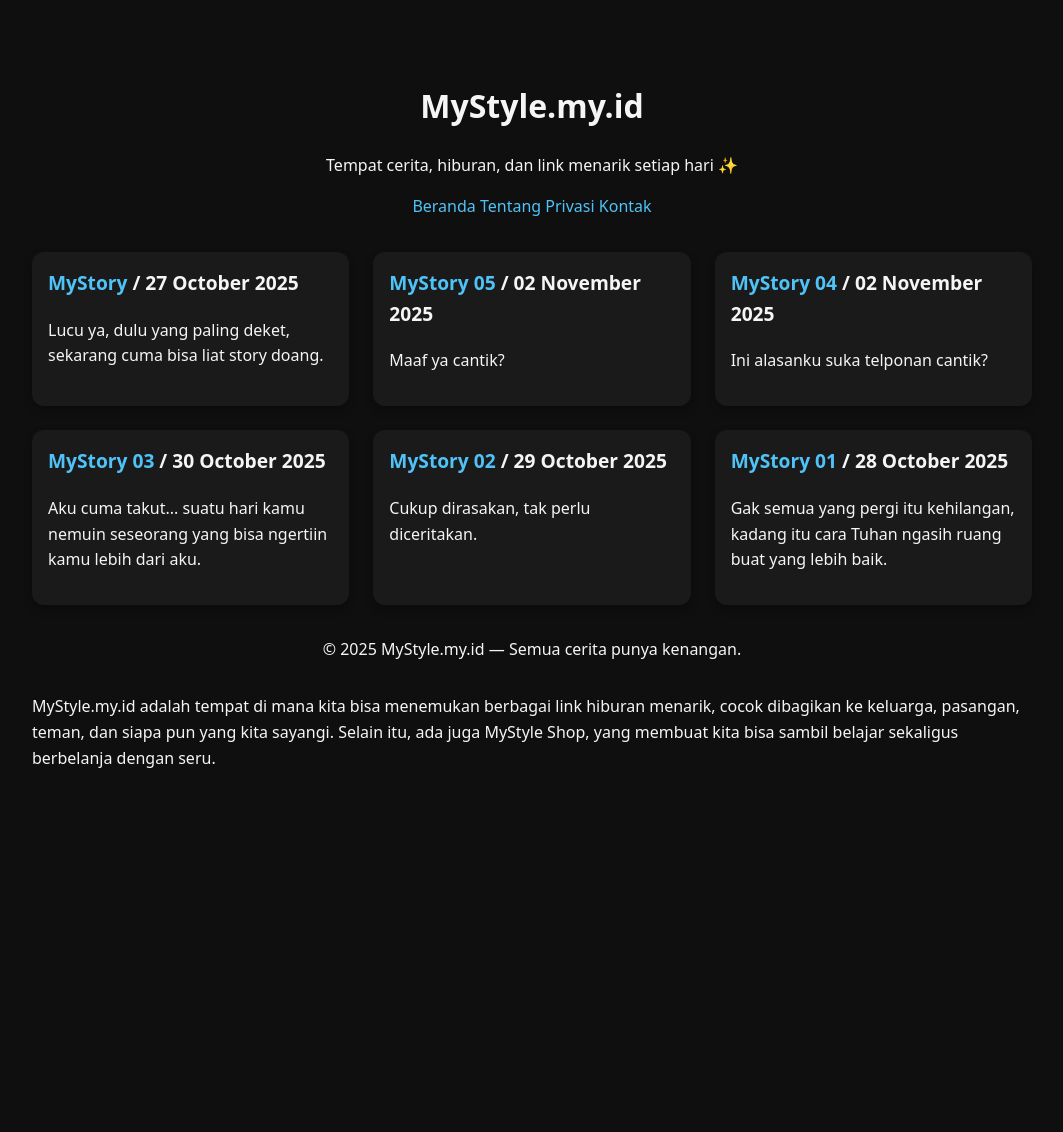
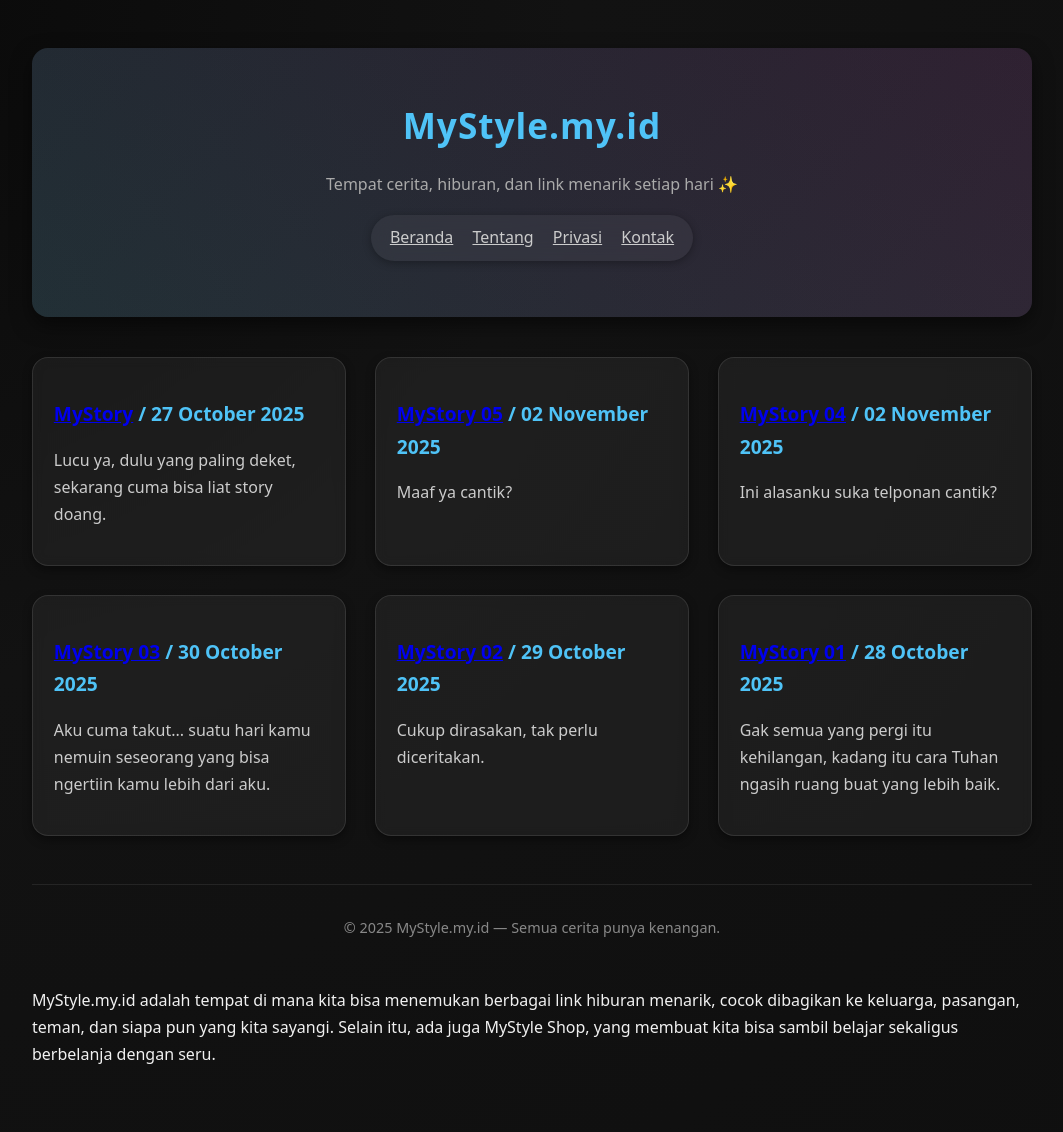
Before and after one commit to mystyl3/mystyl3.github.io, a Jekyll site: the page built from index.html, in a window 1280 px wide. Shown: the whole page, without its empty margins (108-1171 px from the left). Built offline with Jekyll 4.4.1, drawn with Linux system fonts in a browser that asks for light colours; before the commit the page ends 900 px from its top, so only the background shows below that.

Commit message:
Update style.css

```diff
--- a/assets/css/style.css
+++ b/assets/css/style.css
@@ -1,70 +1,150 @@
+/* === BODY UMUM === */
 body {
-  font-family: system-ui, sans-serif;
+  font-family: 'Poppins', system-ui, sans-serif;
   max-width: 1000px;
   margin: 2rem auto;
   padding: 1rem;
-  background: #0f0f0f;
-  color: #f5f5f5;
-  line-height: 1.6;
+  background: radial-gradient(circle at top left, #0a0a0a, #121212 40%, #0f0f0f);
+  color: #f1f1f1;
+  line-height: 1.7;
+  transition: background 0.4s ease;
 }
 
-a {
-  color: #4fc3f7;
-  text-decoration: none;
+/* === HEADER === */
+header {
+  text-align: center;
+  margin-bottom: 2.5rem;
+  background: linear-gradient(135deg, #1a1a1a 0%, #222 100%);
+  border-radius: 16px;
+  padding: 1.5rem 1rem;
+  box-shadow: 0 8px 20px rgba(0,0,0,0.5);
+  position: relative;
+  overflow: hidden;
 }
 
-a:hover {
-  text-decoration: underline;
+header::before {
+  content: "";
+  position: absolute;
+  inset: 0;
+  background: linear-gradient(45deg, rgba(79,195,247,0.2), rgba(156,39,176,0.2));
+  opacity: 0.6;
+  z-index: 0;
 }
 
-header, footer {
-  text-align: center;
-  margin: 2rem 0;
+header * {
+  position: relative;
+  z-index: 1;
 }
 
+header h1 {
+  color: #4fc3f7;
+  font-size: 2.2rem;
+  letter-spacing: 1px;
+  margin-bottom: 0.5rem;
+}
+
+header p {
+  color: #aaa;
+}
+
+/* === NAVIGASI === */
+.top-nav {
+  display: flex;
+  justify-content: center;
+  gap: 1.2rem;
+  background: rgba(255,255,255,0.05);
+  padding: 0.6rem 1.2rem;
+  border-radius: 999px;
+  backdrop-filter: blur(10px);
+  box-shadow: 0 2px 8px rgba(0,0,0,0.3);
+  margin: 1rem auto 2rem;
+  width: fit-content;
+}
+
+.top-nav a {
+  color: #ccc;
+  font-weight: 500;
+  position: relative;
+  transition: color 0.3s ease;
+}
+
+.top-nav a::after {
+  content: "";
+  position: absolute;
+  bottom: -4px;
+  left: 50%;
+  transform: translateX(-50%) scaleX(0);
+  width: 60%;
+  height: 2px;
+  background: #4fc3f7;
+  transition: transform 0.3s ease;
+}
+
+.top-nav a:hover {
+  color: #4fc3f7;
+}
+
+.top-nav a:hover::after {
+  transform: translateX(-50%) scaleX(1);
+}
+
+/* === GRID & CARD === */
 .grid {
   display: grid;
   grid-template-columns: repeat(auto-fit, minmax(280px, 1fr));
-  gap: 1.5rem;
+  gap: 1.8rem;
 }
 
 .card {
-  background: #1a1a1a;
-  padding: 1rem;
-  border-radius: 12px;
-  box-shadow: 0 4px 8px rgba(0,0,0,0.3);
-  transition: transform 0.2s ease;
+  background: rgba(255,255,255,0.05);
+  border: 1px solid rgba(255,255,255,0.1);
+  padding: 1.3rem;
+  border-radius: 16px;
+  box-shadow: 0 4px 10px rgba(0,0,0,0.4);
+  transition: transform 0.3s ease, box-shadow 0.3s ease;
+  backdrop-filter: blur(6px);
 }
 
 .card:hover {
-  transform: translateY(-5px);
+  transform: translateY(-6px);
+  box-shadow: 0 8px 20px rgba(0,0,0,0.6);
 }
 
 .card h3 {
-  margin-top: 0;
+  color: #4fc3f7;
   font-size: 1.2rem;
+  margin-bottom: 0.5rem;
 }
 
-.related-fixed {
-  position: fixed;
-  bottom: 0px;
-  left: 0px;
-  background: rgba(0, 0, 0, 0.4);
-  padding: 5px;
-  z-index: 1000;
+.card p {
+  color: #ccc;
 }
-.related-fixed ul {
-  list-style: none;
-  margin: 0;
-  padding: 0;
-  display: flex;
-  gap: 5px;
+
+/* === FOOTER === */
+footer {
+  text-align: center;
+  margin-top: 3rem;
+  padding: 1rem 0;
+  color: #888;
+  font-size: 0.9rem;
+  border-top: 1px solid rgba(255,255,255,0.08);
 }
-.related-fixed li {
-  display: inline;
+
+footer a {
+  color: #4fc3f7;
+  transition: color 0.3s ease;
 }
-.related-fixed a {
-  text-decoration: none;
-  color: #fff;
-  font-size: 10px;
+
+footer a:hover {
+  color: #82e9de;
 }
+
+/* === ANIMASI HALUS MASUK === */
+.grid, header, footer {
+  animation: fadeIn 0.8s ease;
+}
+
+@keyframes fadeIn {
+  from { opacity: 0; transform: translateY(10px); }
+  to { opacity: 1; transform: translateY(0); }
+}
```
